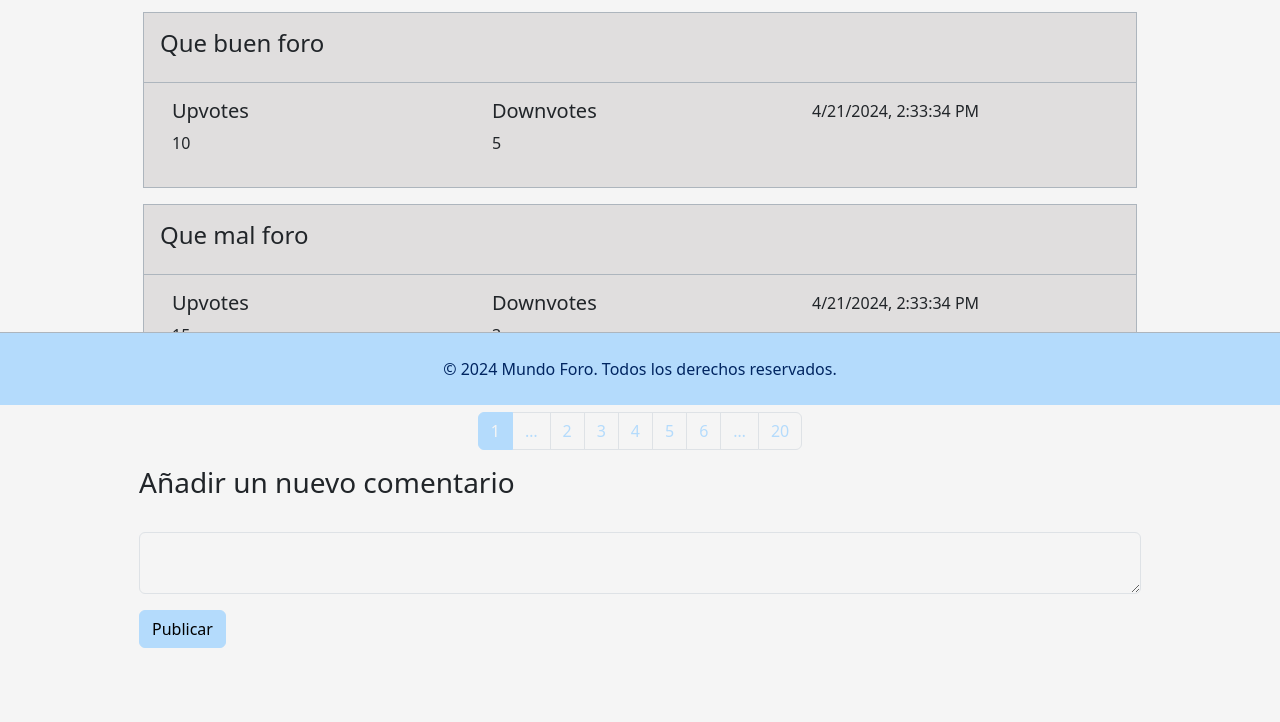
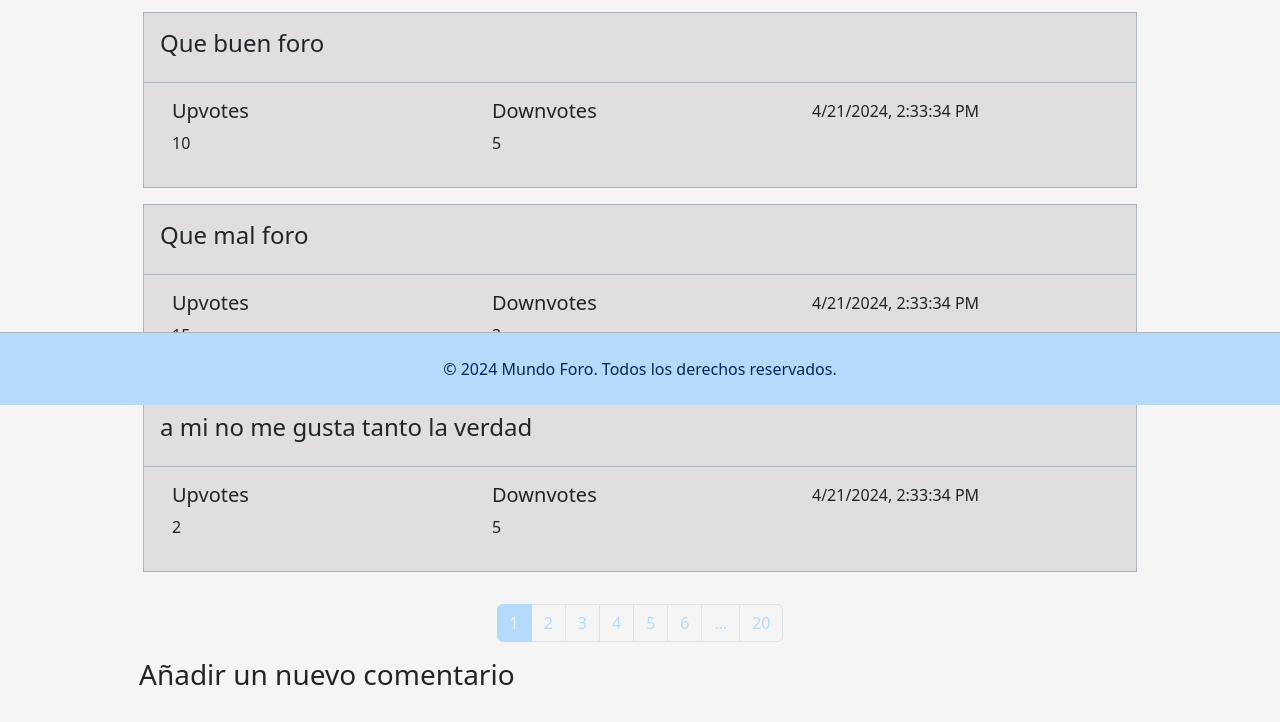
Before and after one commit to Croissanton/IU_Proyecto, a React (Create React App) app in the folder foro-mundo/: page /post in a window 1280 px wide. Shown: the part 395-1117 px from the top of the page. Built offline with nearby package versions, Linux system fonts and the light colour scheme.

Commit message:
minor fixes on commenting

```diff
--- a/foro-mundo/src/Components/IndexSelector.js
+++ b/foro-mundo/src/Components/IndexSelector.js
@@ -15,7 +15,6 @@ function IndexSelector() {
         <Pagination.Item active={activePage === 1} onClick={() => handlePageClick(1)}>
           {1}
         </Pagination.Item>
-        <Pagination.Ellipsis />
 
         {[...Array(5)].map((_, index) => {
           const pageNumber = index + 2;
--- a/foro-mundo/src/Pages/PostPage.js
+++ b/foro-mundo/src/Pages/PostPage.js
@@ -50,7 +50,15 @@ function PostPage() {
           downvotes={3}
           date={new Date()}
         />
+        <PostComment
+          title={"a mi no me gusta tanto la verdad"}
+          upvotes={2}
+          downvotes={5}
+          date={new Date()}
+        />
       </div>
+
+
 
       <IndexSelector />
 
@@ -62,6 +70,7 @@ function PostPage() {
             <label htmlFor="commentInput" className="form-label">
             </label>
             <textarea required
+              rows={4}
               type="text"
               className="form-control"
               id="commentInput"
```
